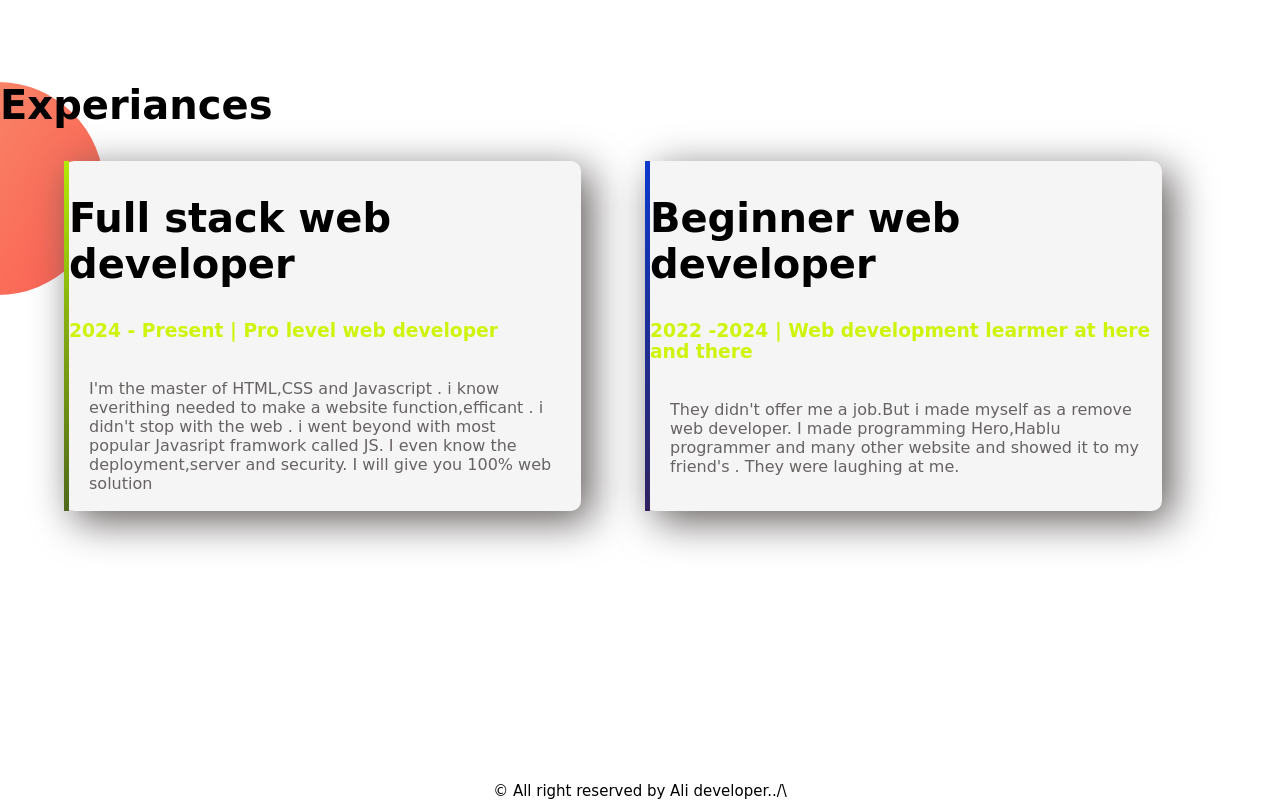
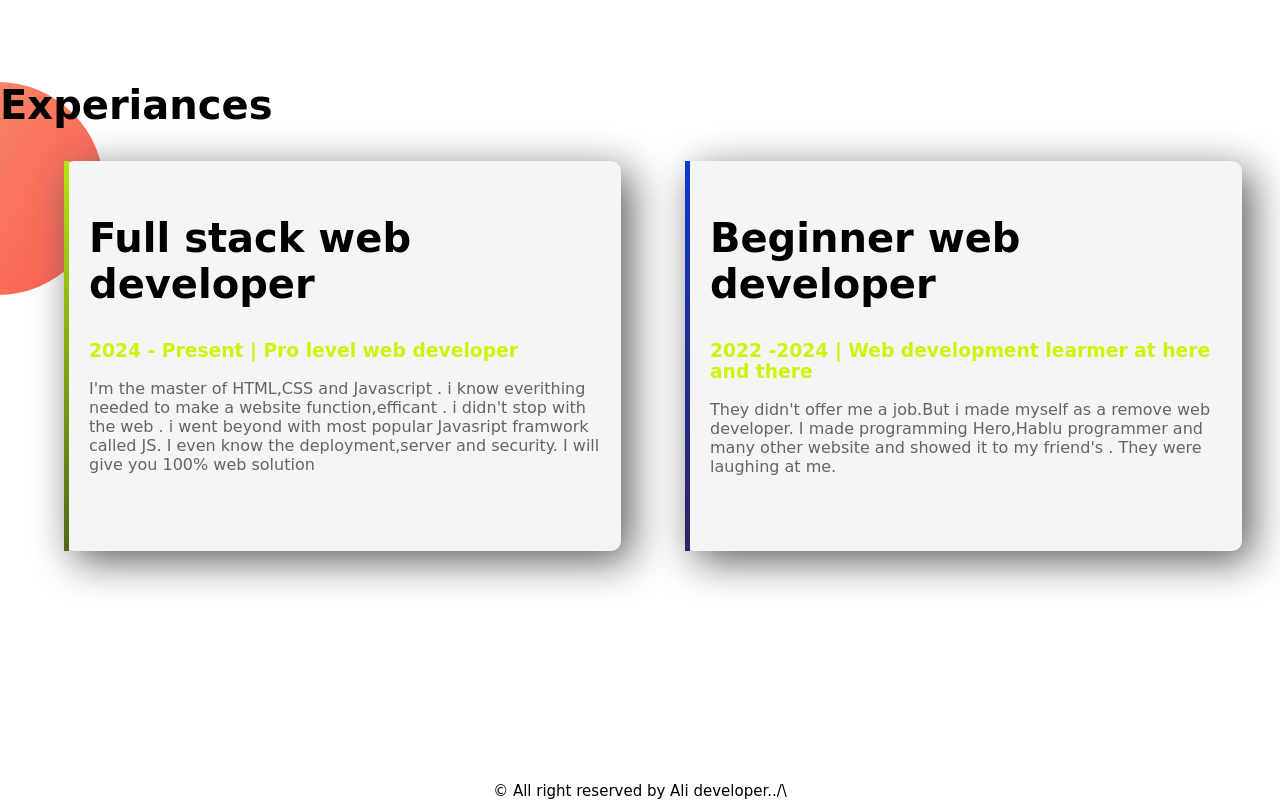
Before and after one commit to Azad5611/Ali-s-Portfolio, a plain HTML site: page index.html in a window 1280 px wide. Shown: the part 1351-2151 px from the top of the page. Drawn offline with Linux system fonts and the light colour scheme; a web font is replaced by a local one.

Commit message:
Ali's portfolio

```diff
--- a/style.css
+++ b/style.css
@@ -68,7 +68,7 @@ section {
     height: 70%;
     background-color: whitesmoke;
 }
-.single-experiance p{
+.single-experiance {
     padding: 20px;
 }
 .experiance-area {
```
